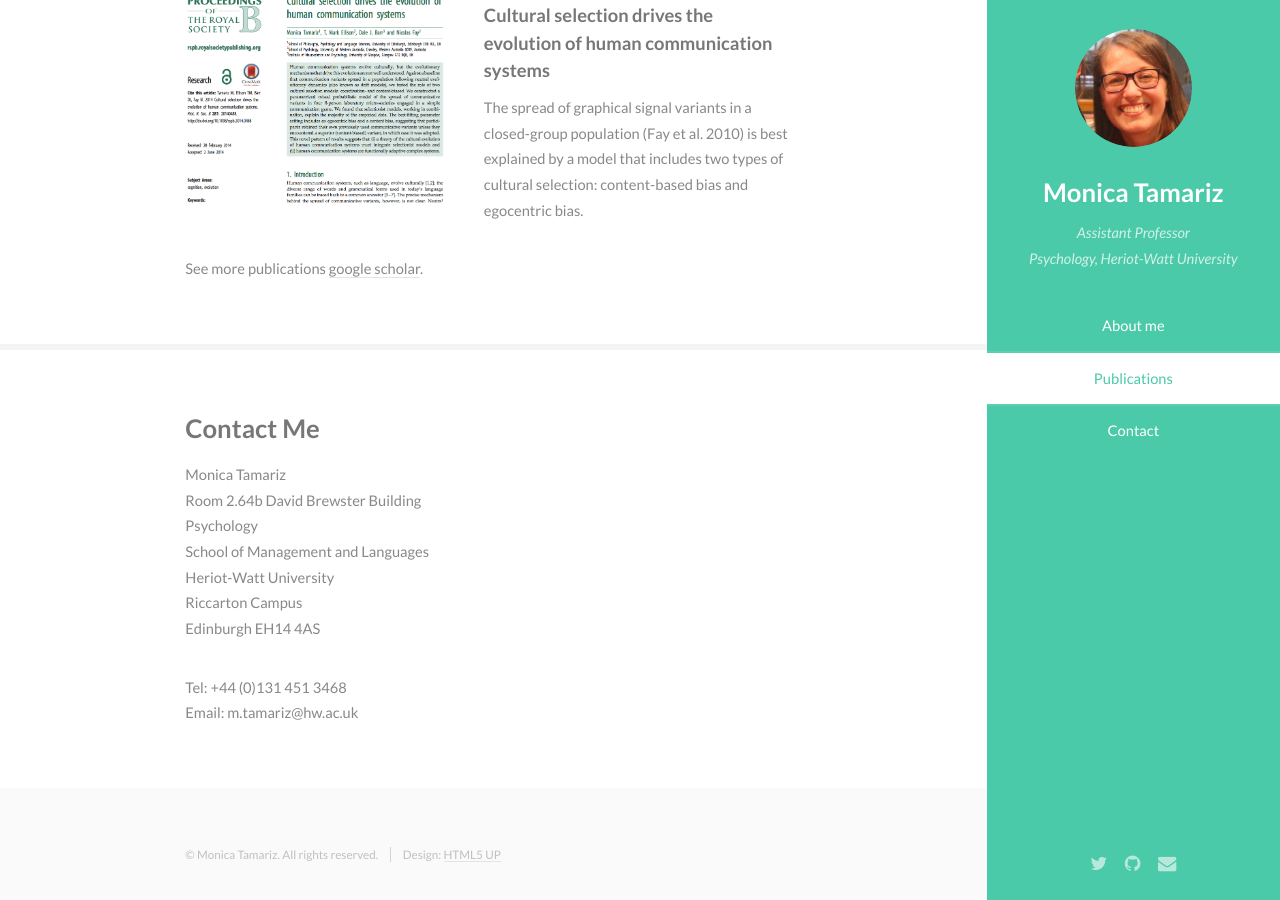
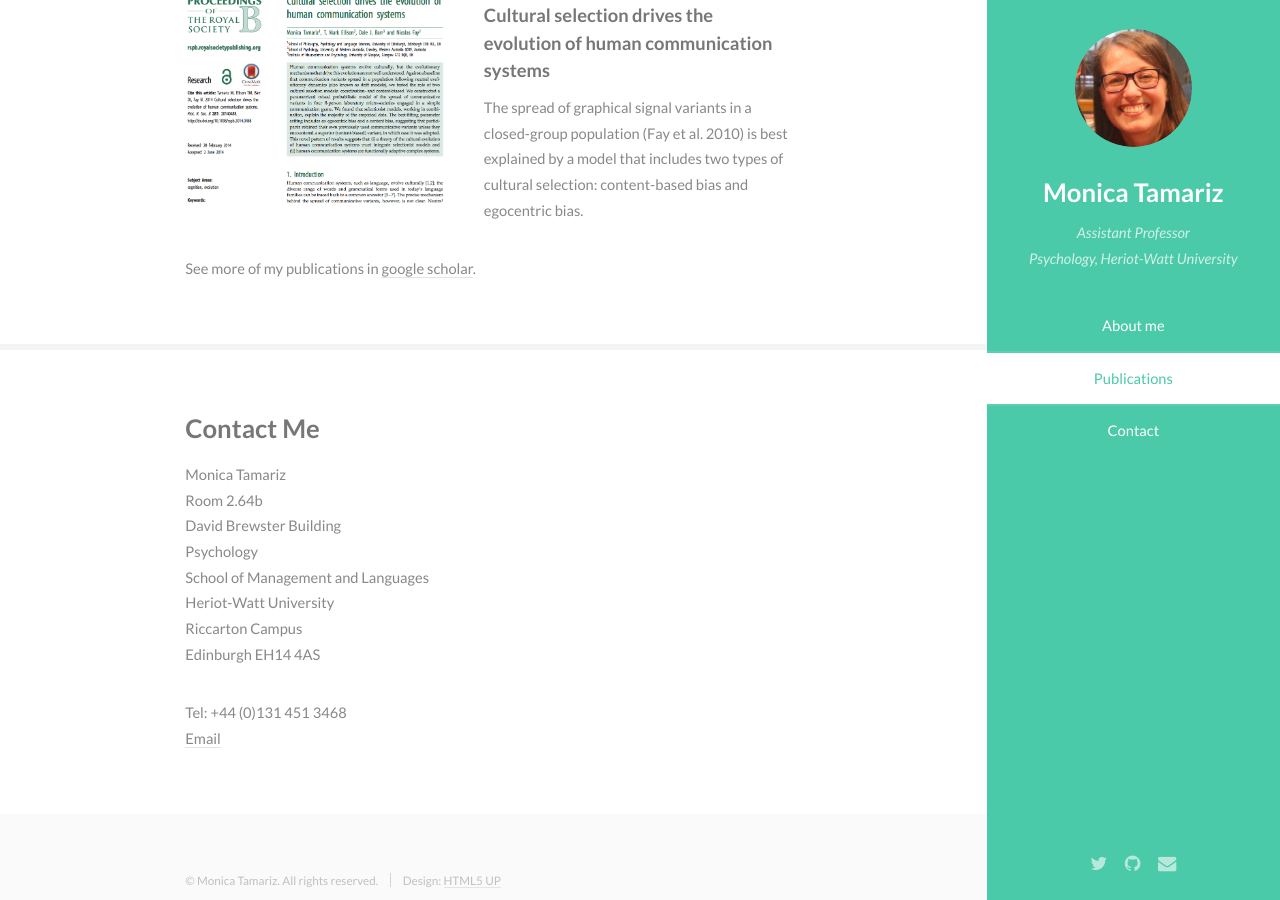
Before and after one commit to mtamariz/mtamariz.github.io, a Jekyll site: the page index.html, which Jekyll copies as it is, in a window 1280 px wide and 900 px high, scrolled down 1778 px. Built offline with Jekyll 4.4.1, drawn with Linux system fonts in a browser that asks for light colours.

Commit message:
Update index.html

```diff
--- a/index.html
+++ b/index.html
@@ -107,7 +107,7 @@
 										</article>
 										</article>
 									</div>
-									<p>See more publications <a href="https://scholar.google.co.uk/citations?user=j4r9_FEAAAAJ&hl=en">google scholar</a>.</p>
+									<p>See more of my publications in <a href="https://scholar.google.co.uk/citations?user=j4r9_FEAAAAJ&hl=en">google scholar</a>.</p>
 								</div>
 							</section>
 
@@ -115,8 +115,8 @@
 							<section id="four">
 								<div class="container">
 									<h3>Contact Me</h3>
-									<p>Monica Tamariz<br />Room 2.64b David Brewster Building<br />Psychology<br />School of Management and Languages <br />Heriot-Watt University<br />Riccarton Campus<br />Edinburgh EH14 4AS</p>
-									<p>Tel: +44 (0)131 451 3468<br />Email: m.tamariz@hw.ac.uk</p>
+									<p>Monica Tamariz<br />Room 2.64b <br />David Brewster Building<br />Psychology<br />School of Management and Languages <br />Heriot-Watt University<br />Riccarton Campus<br />Edinburgh EH14 4AS</p>
+									<p>Tel: +44 (0)131 451 3468<br /><a href="mailto:mt43@hw.ac.uk">Email</a></p>
 <!--									<form method="post" action="#">
 										<div class="row uniform">
 											<div class="6u 12u(xsmall)"><input type="text" name="name" id="name" placeholder="Name" /></div>
```
